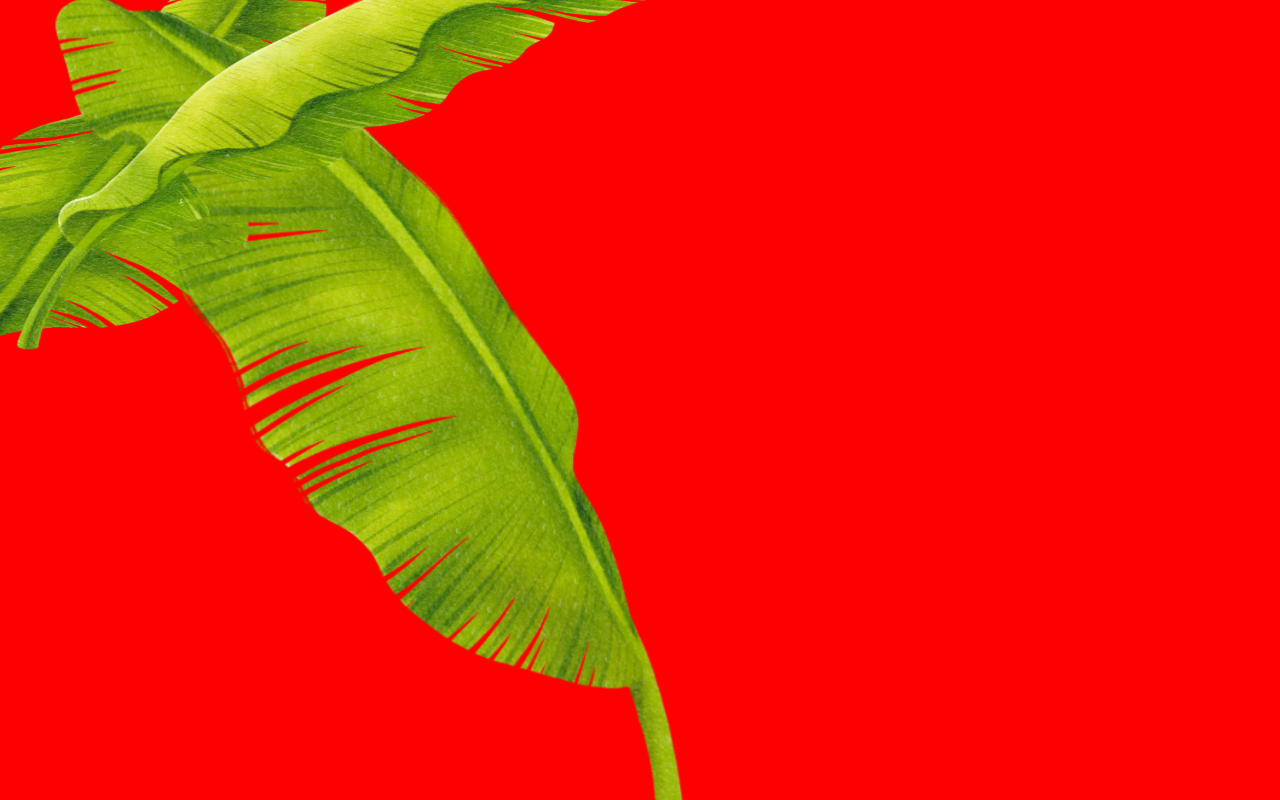
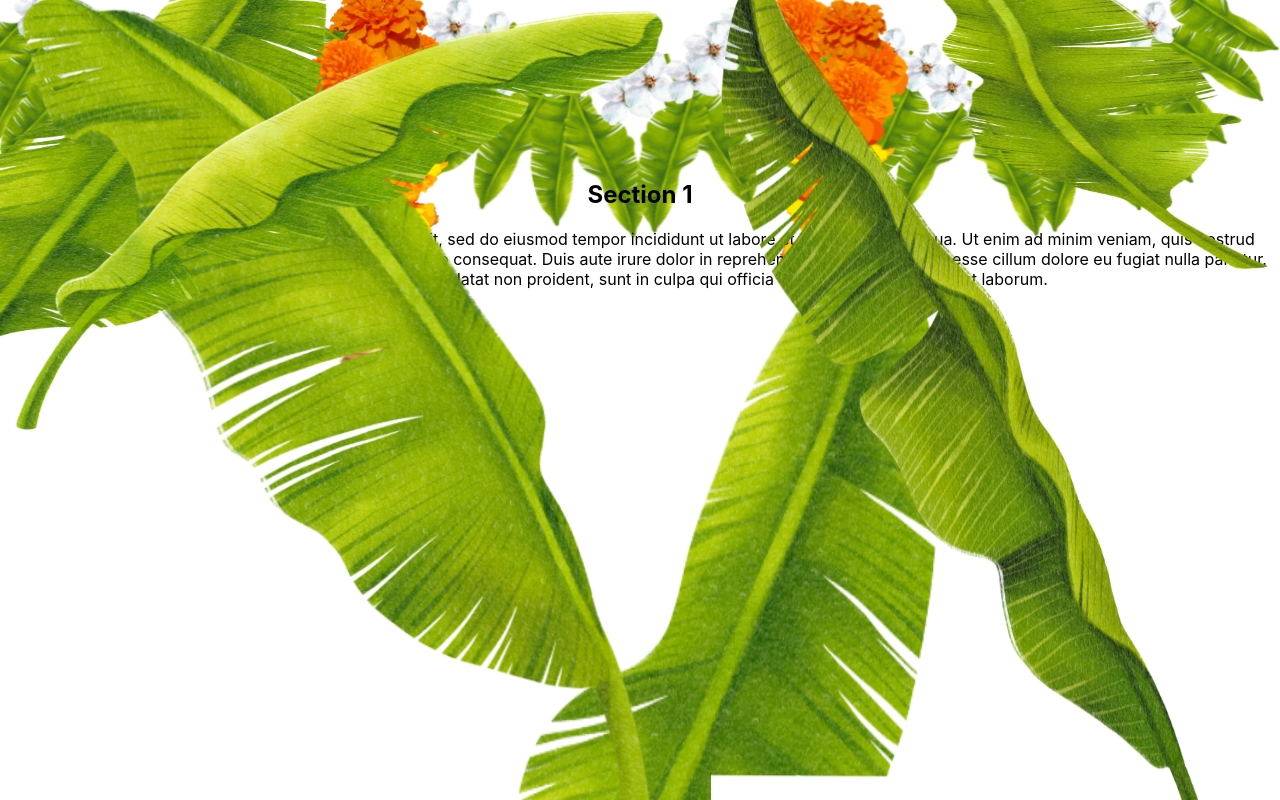
Before and after one commit to prachimore1/aniga, a React (Create React App) app: page / in a window 1280 px wide. Shown: the top 800 px of the page. Built offline with nearby package versions, Linux system fonts and the light colour scheme; the HTML template or start-up script is replaced by a standard one.

Commit message:
Added all leaves and their animation.

```diff
--- a/src/App.css
+++ b/src/App.css
@@ -22,7 +22,7 @@ html {
     width: 100dvw;
     display: flex;
     position: absolute;
-    height: 100%;
+    height: 23vh;
 }
 .coverBackground {
     position: fixed;
@@ -105,13 +105,14 @@ video {
     bottom: 0;
     width: 100%;
     height: 70vw;
-    background-color: red;
+    /*background-color: red;*/
     color: white;
     text-align: center;
     z-index: 5;
     animation: fadeIn 2s ease-in;
     display: flex;
     object-fit: contain;
+    overflow: hidden;
     /*overflow-x: hidden;*/
 }
 .leaf {
@@ -134,9 +135,9 @@ video {
     transform-origin: bottom center 10px;
     -webkit-animation: swinging 8s ease-in-out forwards infinite;
     animation: swinging 8s ease-in-out alternate infinite;
-    transform: rotate(20deg);
+    /*transform: rotate(20deg);*/
     width: 55vw;
-    padding-top: 2vh;
+    padding-top: 12vh;
     height: 55vh;
     margin-left: -27vw;
 }
@@ -151,6 +152,39 @@ video {
     margin-left: -51vw;
     height: 74vw;
 }
+.leaf4 {
+    -webkit-transform-origin: bottom center 10px;
+    transform-origin: bottom center 10px;
+    -webkit-animation: swinging 7.15s ease-in-out forwards infinite;
+    animation: swinging 7.15s ease-in-out alternate infinite;
+    /*transform: rotate(36deg);*/
+    z-index: -2;
+    width: 46vw;
+    margin-left: -23vw;
+    padding-top: 21vw;
+    height: 102vw;
+}
+.leaf5 {
+    -webkit-transform-origin: bottom center 10px;
+    transform-origin: bottom center 10px;
+    -webkit-animation: swinging 7.88s ease-in-out forwards infinite;
+    animation: swinging 7.88s ease-in-out forwards infinite;
+    height: 80vw;
+    width: 42vw;
+    margin-left: -20vw;
+    padding-top: 4vh;
+}
+.leaf6 {
+    -webkit-transform-origin: bottom center 10px;
+    transform-origin: bottom center 10px;
+    -webkit-animation: swinging 7.5s ease-in-out forwards infinite;
+    animation: swinging 7.5s ease-in-out alternate infinite;
+    margin-left: -27vw;
+    height: 44vh;
+    width: 31vw;
+    padding-top: 2vh;
+    z-index: -1;
+}
 .content {
     position: relative;
     text-align: center;
@@ -159,7 +193,7 @@ video {
     width: 100vw;
     scroll-snap-align: center;
     transform-style: preserve-3d;
-    padding-top: 10vh;
+    padding-top: 20vh;
 }
 
 .viewButton {
--- a/src/App.js
+++ b/src/App.js
@@ -17,6 +17,8 @@ import bell from "./images/elements/bell.png";
 import leaf1 from "./images/elements/leaf1.png";
 import leaf2 from "./images/elements/leaf2.png";
 import leaf3 from "./images/elements/leaf3.png";
+import leaf5 from "./images/elements/leaf5.png";
+import leaf6 from "./images/elements/leaf6.png";
 
 AOS.init();
 AOS.init({
@@ -98,6 +100,9 @@ function Invite() {
                     <img src={leaf1} alt="" className="leaf leaf1"/>
                     <img src={leaf2} alt="" className="leaf leaf2"/>
                     <img src={leaf3} alt="" className="leaf leaf3"/>
+                    <img src={leaf1} alt="" className="leaf leaf4"/>
+                    <img src={leaf5} alt="" className="leaf leaf5"/>
+                    <img src={leaf6} alt="" className="leaf leaf6"/>
                 </div>
             </div>
             <div className="foreground"
```
Also changed, not shown: src/images/elements/leaf4.png.
